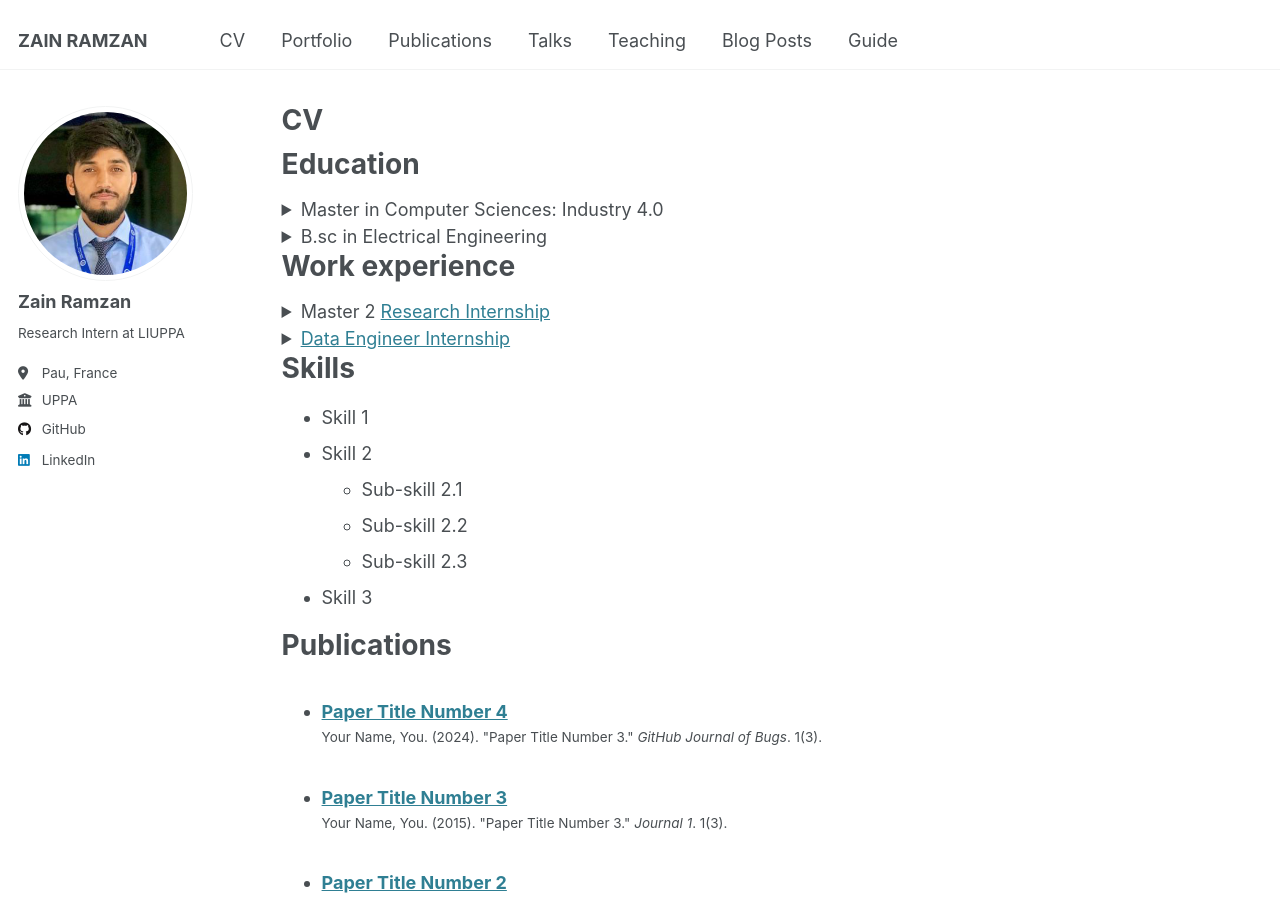
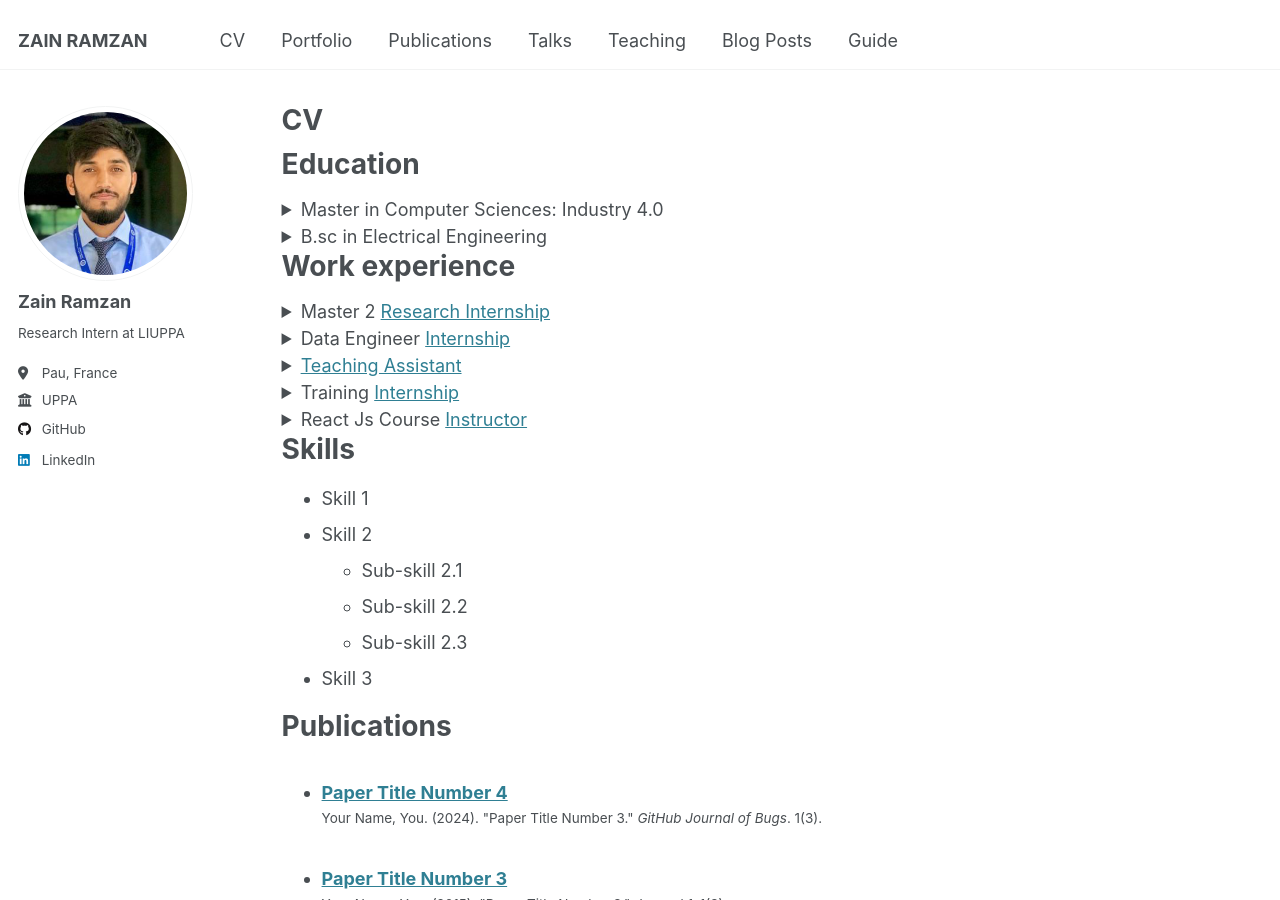
Before and after one commit to zain-ramzan/zain-ramzan.github.io, a Jekyll site: the page built from _pages/cv.md, in a window 1280 px wide and 900 px high. Built offline with Jekyll 4.4.1, drawn with Linux system fonts in a browser that asks for light colours.

Commit message:
Update cv.md

```diff
--- a/_pages/cv.md
+++ b/_pages/cv.md
@@ -33,7 +33,7 @@ Work experience
 </details>
 
 <details>
-  <summary><a href="https://www.noureddine.org/research/behave/internship-2025" target="_blank">Data Engineer Internship</a></summary>
+  <summary>Data Engineer <a href="#" target="_blank">Internship</a></summary>
   <ul>
     <li><strong>Duration:</strong>July 2024 - September 2024 (Remote)</li>
     <li><a href="https://nbcpepsi.com/" target="_blank">Pepsi Naubahar</a> Bottling Company</li>
@@ -41,6 +41,37 @@ Work experience
     <li><strong>Duties include:</strong>coming</li>
   </ul>
 </details>
+
+<details>
+  <summary><a href="#" target="_blank">Teaching Assistant</a></summary>
+  <ul>
+    <li><strong>Duration:</strong>December 2023 - May 2024</li>
+    <li><a href="#" target="_blank">Electrical Engineering</a> Dept. University of Engineering and Technology (UET), Lahore (Narowal Campus)</li>
+    <li><strong>Supervisor:</strong> <a href="https://www.linkedin.com/in/samiullah-dar-56815919a/" target="_blank"> Mr. Waqas Tariq Toor</a> (Chairman Electrical Engineering Dept.)</li>
+    <li><strong>Duties include:</strong>coming</li>
+  </ul>
+</details>
+
+<details>
+  <summary>Training <a href="#" target="_blank">Internship</a></summary>
+  <ul>
+    <li><strong>Duration:</strong>August 2022 - September 2022</li>
+    <li>Special Communication Organization (<a href="https://sco.org/" target="_blank">SCO</a>), Mirpur Azad Kashmir</li>
+    <li><strong>Supervisor:</strong> Mr. Mazhar Hussain</li>
+    <li><strong>Duties include:</strong>coming</li>
+  </ul>
+</details>
+
+
+<details>
+  <summary>React Js Course <a href="#" target="_blank">Instructor</a></summary>
+  <ul>
+    <li><strong>Duration:</strong>September 2021 - December 2021(Remote)</li>
+    <li><a href="#" target="_blank">The Techrotics Lab</a></li>
+    <li><strong>Duties include:</strong>coming</li>
+  </ul>
+</details>
+
 
 
 Skills
```
